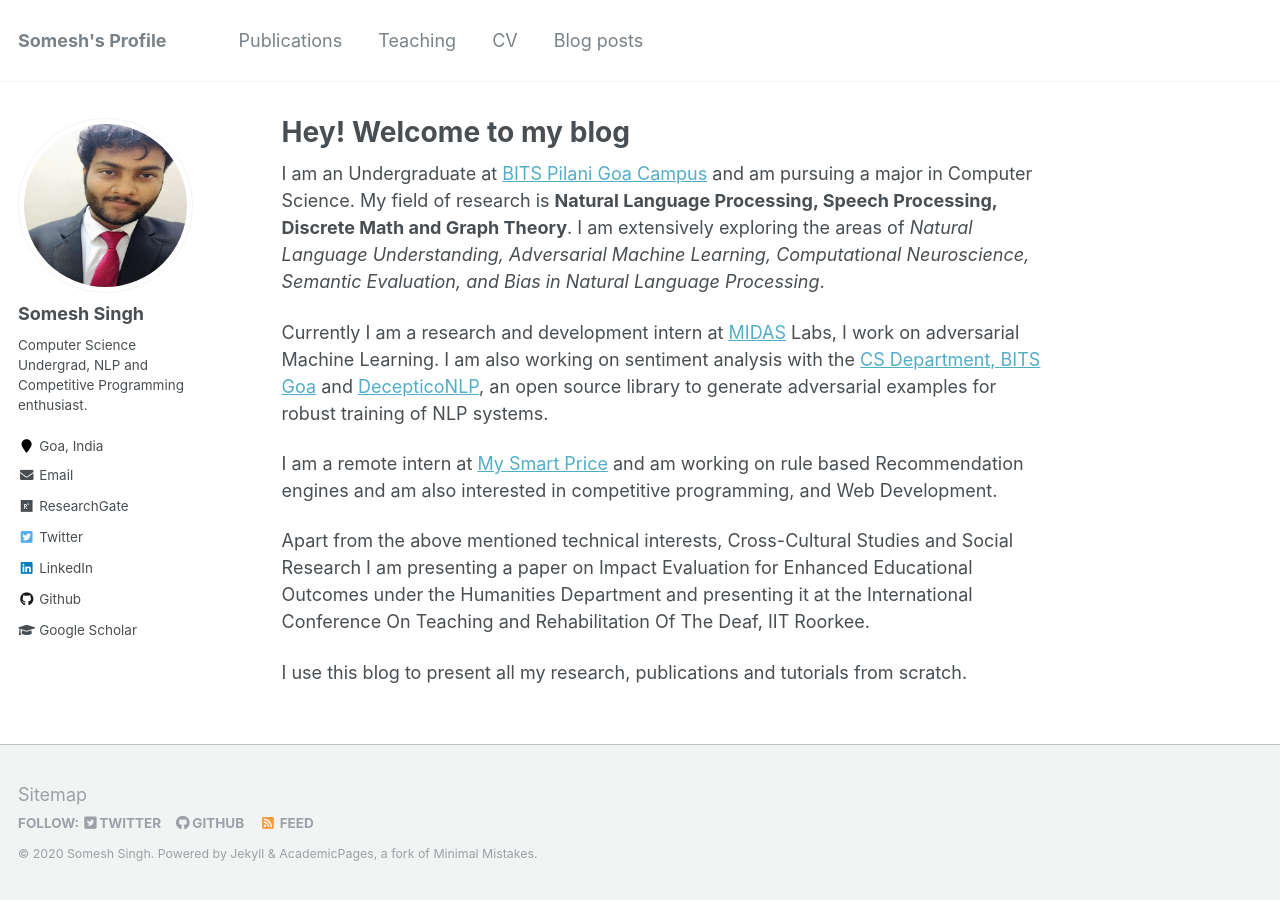
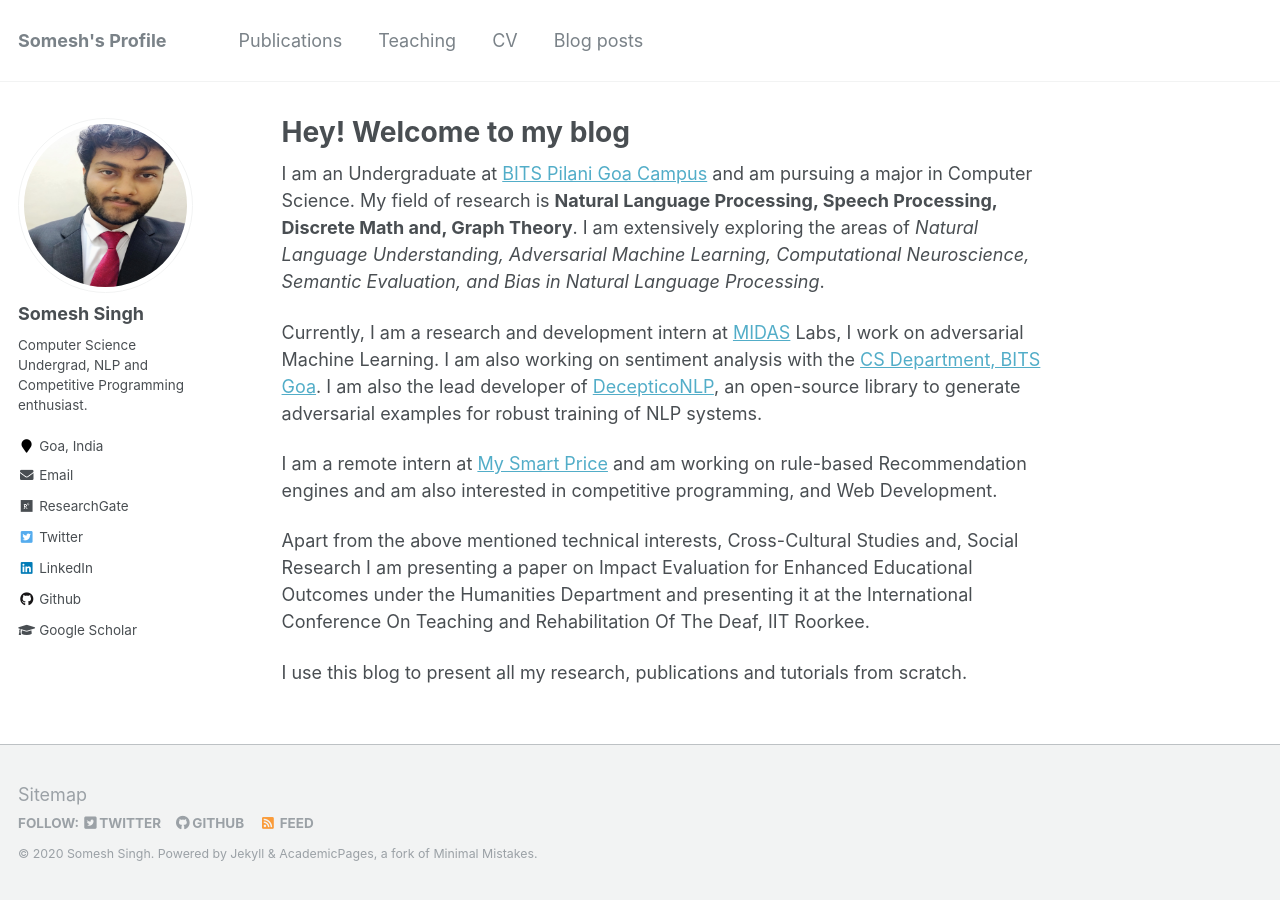
Before and after one commit to someshsingh22/someshsingh22.github.io, a Jekyll site: the page built from _pages/about.md, in a window 1280 px wide. Built offline with Jekyll 4.4.1, drawn with Linux system fonts in a browser that asks for light colours.

Commit message:
About Updated

```diff
--- a/_pages/about.md
+++ b/_pages/about.md
@@ -8,13 +8,13 @@
   - /about.html
 ---
 
-I am an Undergraduate at [BITS Pilani Goa Campus](https://www.bits-pilani.ac.in/Goa/index.aspx) and am pursuing a major in Computer Science. My field of research is **Natural Language Processing, Speech Processing, Discrete Math and Graph Theory**. I am extensively exploring the areas of *Natural Language Understanding, Adversarial Machine Learning, Computational Neuroscience, Semantic Evaluation, and Bias in Natural Language Processing*.
+I am an Undergraduate at [BITS Pilani Goa Campus](https://www.bits-pilani.ac.in/Goa/index.aspx) and am pursuing a major in Computer Science. My field of research is **Natural Language Processing, Speech Processing, Discrete Math and, Graph Theory**. I am extensively exploring the areas of *Natural Language Understanding, Adversarial Machine Learning, Computational Neuroscience, Semantic Evaluation, and Bias in Natural Language Processing*.
 
-Currently I am a research and development intern at [MIDAS](http://midas.iiitd.edu.in/) Labs, I work on adversarial Machine Learning. I am  also working on sentiment analysis with the [CS Department, BITS Goa](https://www.bits-pilani.ac.in/goa/ComputerScienceInformationsSystems/ComputerScienceandInformationSystems) and [DecepticoNLP](https://github.com/SforAiDl/decepticonlp), an open source library to generate adversarial examples for robust training of NLP systems.
+Currently, I am a research and development intern at [MIDAS](http://midas.iiitd.edu.in/) Labs, I work on adversarial Machine Learning. I am  also working on sentiment analysis with the [CS Department, BITS Goa](https://www.bits-pilani.ac.in/goa/ComputerScienceInformationsSystems/ComputerScienceandInformationSystems). I am also the lead developer of [DecepticoNLP](https://github.com/SforAiDl/decepticonlp), an open-source library to generate adversarial examples for robust training of NLP systems.
 
-I am a remote intern at [My Smart Price](https://www.mysmartprice.com) and am working on rule based Recommendation engines and
+I am a remote intern at [My Smart Price](https://www.mysmartprice.com) and am working on rule-based Recommendation engines and
 am also interested in competitive programming, and Web Development.
 
-Apart from the above mentioned technical interests, Cross-Cultural Studies and Social Research I am presenting a paper on Impact Evaluation for Enhanced Educational Outcomes under the Humanities Department and presenting it at the International Conference On Teaching and Rehabilitation Of The Deaf, IIT Roorkee.
+Apart from the above mentioned technical interests, Cross-Cultural Studies and, Social Research I am presenting a paper on Impact Evaluation for Enhanced Educational Outcomes under the Humanities Department and presenting it at the International Conference On Teaching and Rehabilitation Of The Deaf, IIT Roorkee.
 
 I use this blog to present all my research, publications and tutorials from scratch.
```
